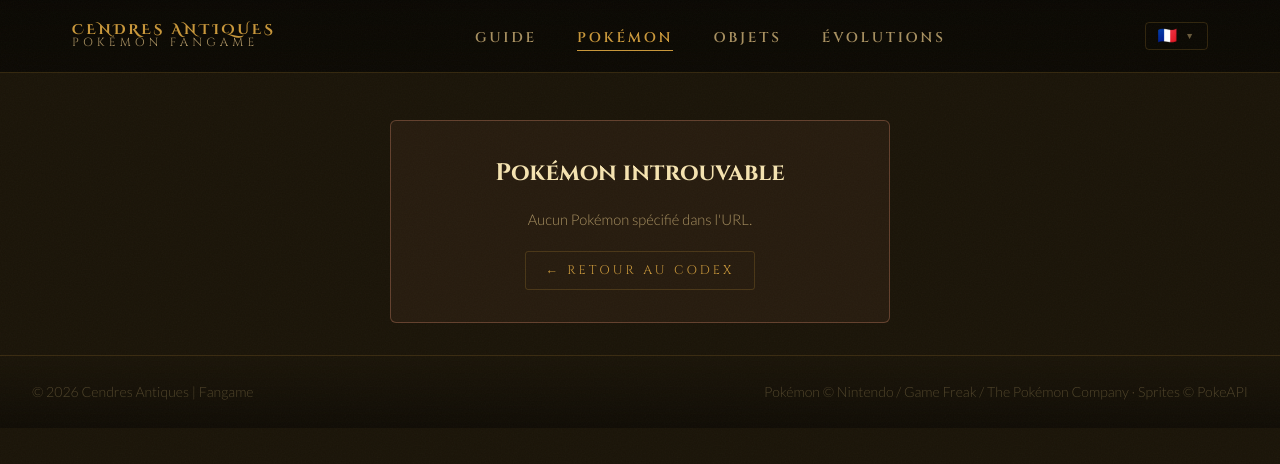
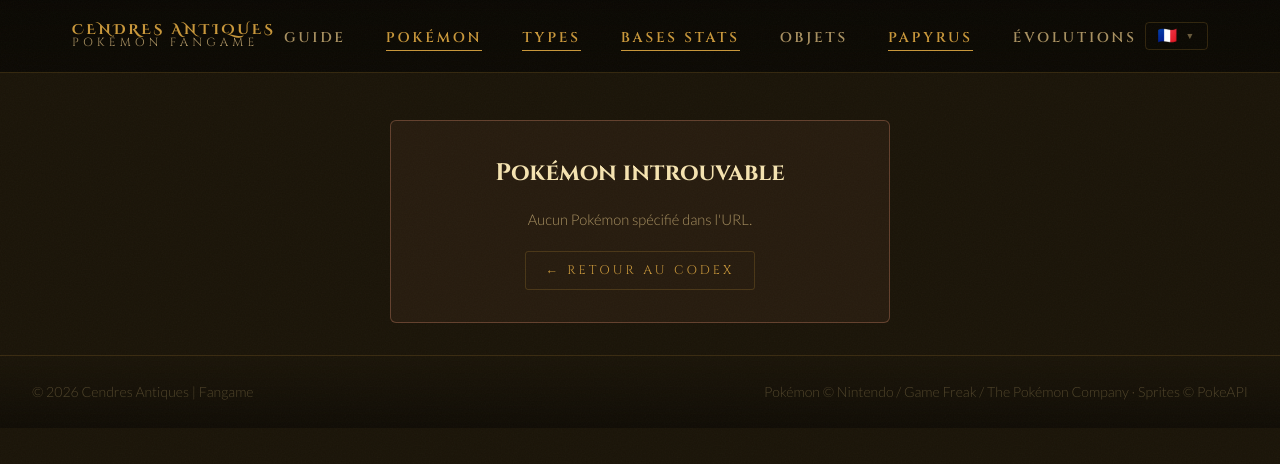
Before and after one commit to Darkoosskooss/fangame-cendres-antiques, a plain HTML site: page fiche-pokemon/fiche.html in a window 1280 px wide. Drawn offline with Linux system fonts and the light colour scheme.

Commit message:
Maj menu

```diff
--- a/fiche-pokemon/fiche.html
+++ b/fiche-pokemon/fiche.html
@@ -403,7 +403,10 @@
     <ul class="nav-links">
       <li><a href="../guide.html" data-i18n="nav_guide">Guide</a></li>
       <li><a href="../pokemon.html" class="active" data-i18n="nav_pokemon">Pokémon</a></li>
+      <li><a href="../types.html" class="active" data-i18n="nav_pokemon">Types</a></li>
+      <li><a href="../stats.html" class="active" data-i18n="nav_pokemon">Bases Stats</a></li>
       <li><a href="../objets.html" data-i18n="nav_objets">Objets</a></li>
+      <li><a href="../papyrus.html" class="active" data-i18n="nav_pokemon">Papyrus</a></li>
       <li><a href="../evolutions.html" data-i18n="nav_evolutions">Évolutions</a></li>
     </ul>
     <button class="burger" aria-label="Ouvrir le menu" aria-expanded="false" aria-controls="mobile-nav">
@@ -417,10 +420,13 @@
 <div class="mobile-nav" id="mobile-nav" role="navigation" aria-label="Menu de navigation mobile">
   <span class="mobile-nav-ornament" aria-hidden="true">𓂀</span>
   <ul role="list">
-    <li><a href="../guide.html" data-i18n="nav_guide">Guide</a></li>
-    <li><a href="../pokemon.html" class="active" data-i18n="nav_pokemon">Pokémon</a></li>
-    <li><a href="../objets.html" data-i18n="nav_objets">Objets</a></li>
-    <li><a href="../evolutions.html" data-i18n="nav_evolutions">Évolutions</a></li>
+      <li><a href="../guide.html" data-i18n="nav_guide">Guide</a></li>
+      <li><a href="../pokemon.html" class="active" data-i18n="nav_pokemon">Pokémon</a></li>
+      <li><a href="../types.html" class="active" data-i18n="nav_pokemon">Types</a></li>
+      <li><a href="../stats.html" class="active" data-i18n="nav_pokemon">Bases Stats</a></li>
+      <li><a href="../objets.html" data-i18n="nav_objets">Objets</a></li>
+      <li><a href="../papyrus.html" class="active" data-i18n="nav_pokemon">Papyrus</a></li>
+      <li><a href="../evolutions.html" data-i18n="nav_evolutions">Évolutions</a></li>
   </ul>
 </div>
 
```
